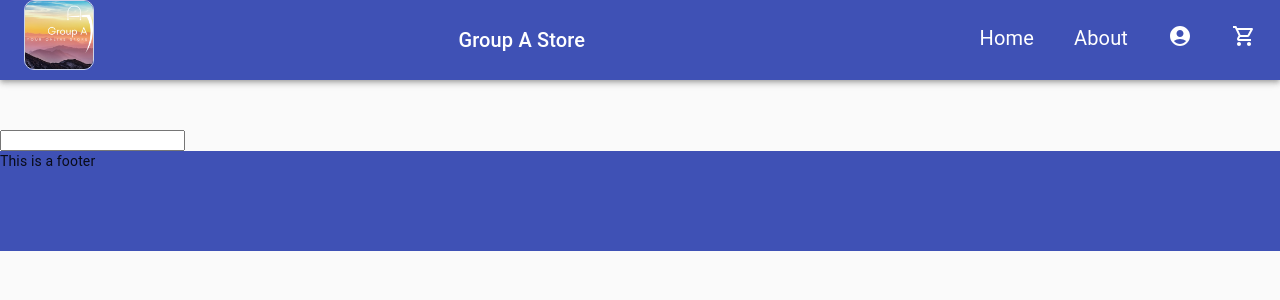
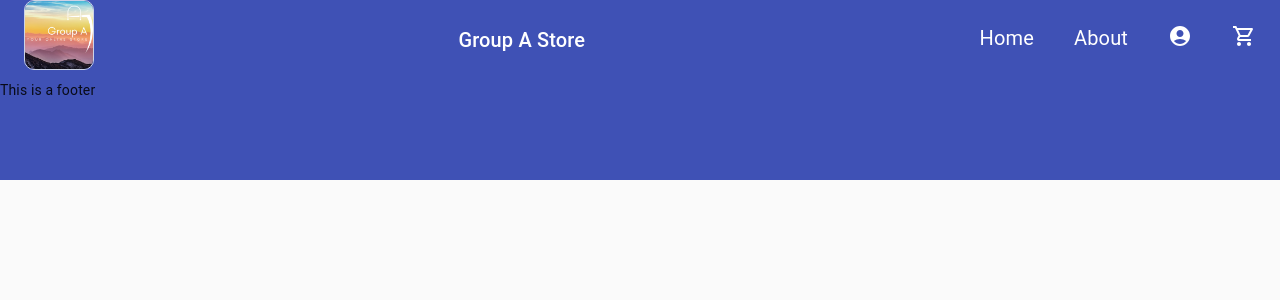
Before and after one commit to TheDude957/Soen341, a React (Create React App) app: page /test2 in a window 1280 px wide. Shown: the top 300 px of the page. Built offline with nearby package versions, Linux system fonts and the light colour scheme; the HTML template or start-up script is replaced by a standard one.

Commit message:
integrated sign up feature

```diff
--- a/src/App.js
+++ b/src/App.js
@@ -6,6 +6,7 @@ import LoginPage from "./Pages/LoginPage";
 import Footer from "./Components/Footer";
 import Cart from "./Components/Cart";
 import ProductSearch from "./Components/ProductSearch";
+import SignUp from "./Components/SignUp";
 
 
 import React from "react";
@@ -14,11 +15,11 @@ function App() {
     <>
       <Router>
         <Navbar />
-        <ProductSearch />
         <Routes>
           <Route path="/" element={<HomePage />} />
           <Route path="/about" element={<About />} />
           <Route path="/login" element={<LoginPage />} />
+          <Route path="/signup" element={<SignUp />} />
           <Route path="/cart" element={<Cart />} />
         </Routes>
         <Footer />
--- a/src/Pages/LoginPage.js
+++ b/src/Pages/LoginPage.js
@@ -9,6 +9,7 @@ import LockIcon from "@mui/icons-material/Lock";
 import InputAdornment from "@mui/material/InputAdornment";
 import React, { useState } from "react";
 import { SignInUser } from "../firebaseService";
+import SignUp from "../Components/SignUp";
 
 
 const LoginPage = () => {
@@ -20,7 +21,7 @@ const LoginPage = () => {
   const signIn = () => {
     SignInUser(email, password)
       .then((data) => {
-        console.log("Works");
+        console.log("You are logged in!");
         setEmail("");
         setPassword("");
       })
@@ -95,6 +96,7 @@ const LoginPage = () => {
           style={btnstyle}
           fullWidth
           onClick={signIn}
+
         >
           Sign in
         </Button>
@@ -103,7 +105,7 @@ const LoginPage = () => {
             <Link href="#">Forgot password</Link>
           </Typography>
           <Typography>
-            <Link href="#/Components/SignUp">New account</Link>
+            <Link href="/signup">New account</Link>
           </Typography>
         </Grid>
       </Paper>
```
